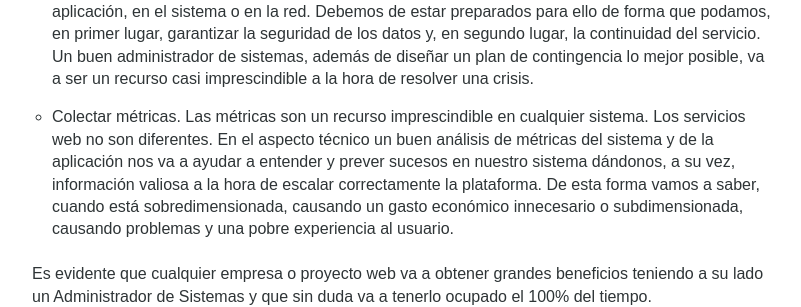
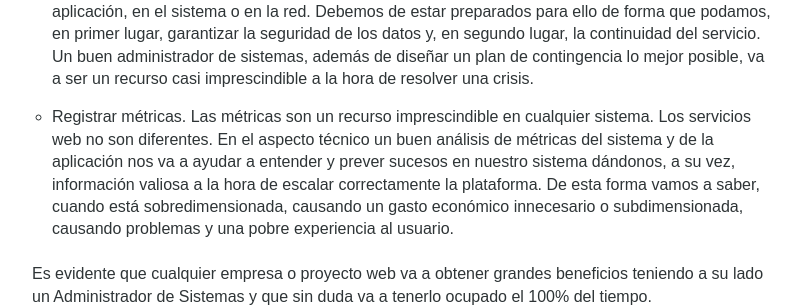
Before and after one commit to luisbosque/luisbosque.github.com, a Jekyll site: the page built from _posts/2012-12-18-el-sysadmin-en-espana.markdown, in a window 1280 px wide and 900 px high, scrolled down 854 px. Shown: the part 152-459 px from the top of the window, without its empty margins (238-1039 px from the left). Built offline with Jekyll 4.4.1, drawn with Linux system fonts in a browser that asks for light colours; some web fonts are replaced; Markdown is read by kramdown in place of the engine named in the settings.

Commit message:
Fixed weird word in last post

```diff
--- a/_posts/2012-12-18-el-sysadmin-en-espana.markdown
+++ b/_posts/2012-12-18-el-sysadmin-en-espana.markdown
@@ -24,7 +24,7 @@
 * Identificar y participar en la resolución de problemas de rendimiento. Toda aplicación web que se precie tiene problemas de rendimiento y cuellos de botella que se pueden solucionar o al menos reducir.
 * Securizar la plataforma. Ha de ser segura tanto a nivel de aplicación como a nivel de sistema. La idea es que un usuario final use la plataforma exclusivamente del modo que queremos que la use. Sin sorpresas.
 * Mantener backups y diseñar e implementar planes de contingencia. Por muy bien que esté construido nuestro servicio, en algún momento se va a romper. Puede haber problemas en la aplicación, en el sistema o en la red. Debemos de estar preparados para ello de forma que podamos, en primer lugar, garantizar la seguridad de los datos y, en segundo lugar, la continuidad del servicio. Un buen administrador de sistemas, además de diseñar un plan de contingencia lo mejor posible, va a ser un recurso casi imprescindible a la hora de resolver una crisis.
-* Colectar métricas. Las métricas son un recurso imprescindible en cualquier sistema. Los servicios web no son diferentes. En el aspecto técnico un buen análisis de métricas del sistema y de la aplicación nos va a ayudar a entender y prever sucesos en nuestro sistema dándonos, a su vez, información valiosa a la hora de escalar correctamente la plataforma. De esta forma vamos a saber, cuando está sobredimensionada, causando un gasto económico innecesario o subdimensionada, causando problemas y una pobre experiencia al usuario.
+* Registrar métricas. Las métricas son un recurso imprescindible en cualquier sistema. Los servicios web no son diferentes. En el aspecto técnico un buen análisis de métricas del sistema y de la aplicación nos va a ayudar a entender y prever sucesos en nuestro sistema dándonos, a su vez, información valiosa a la hora de escalar correctamente la plataforma. De esta forma vamos a saber, cuando está sobredimensionada, causando un gasto económico innecesario o subdimensionada, causando problemas y una pobre experiencia al usuario.
 
 Es evidente que cualquier empresa o proyecto web va a obtener grandes beneficios teniendo a su lado un Administrador de Sistemas y que sin duda va a tenerlo ocupado el 100% del tiempo.
 
```
